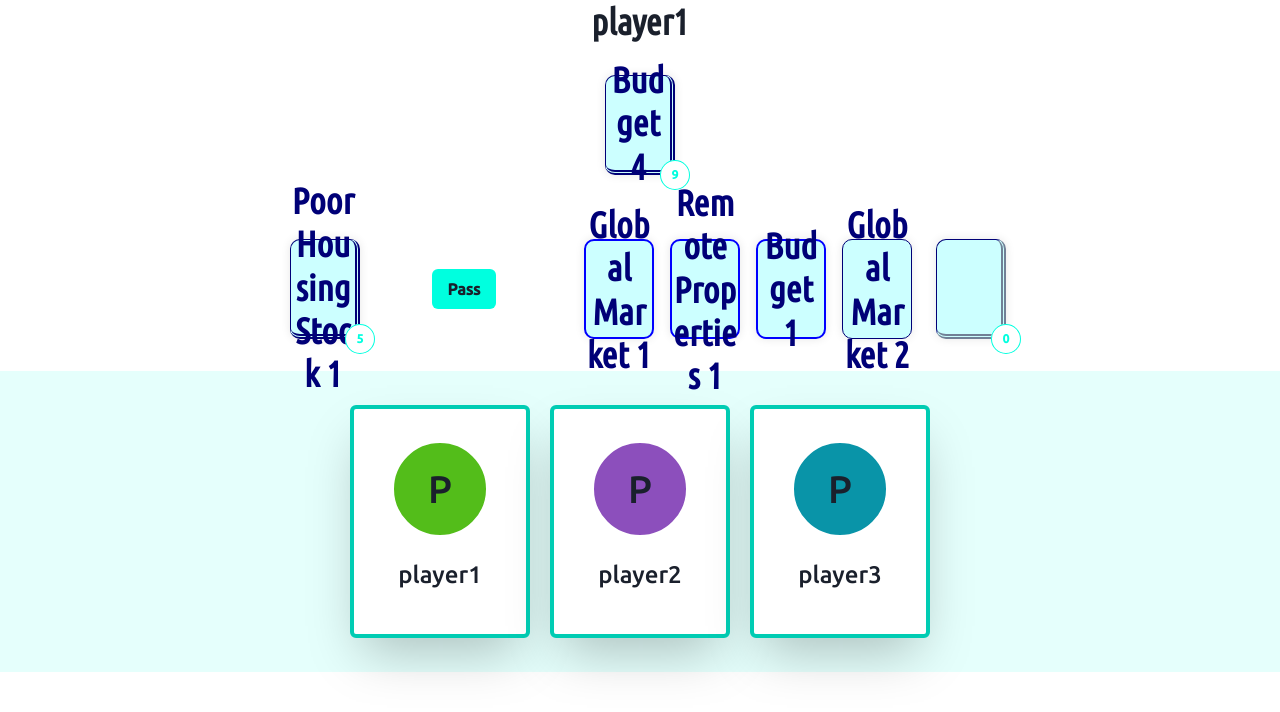
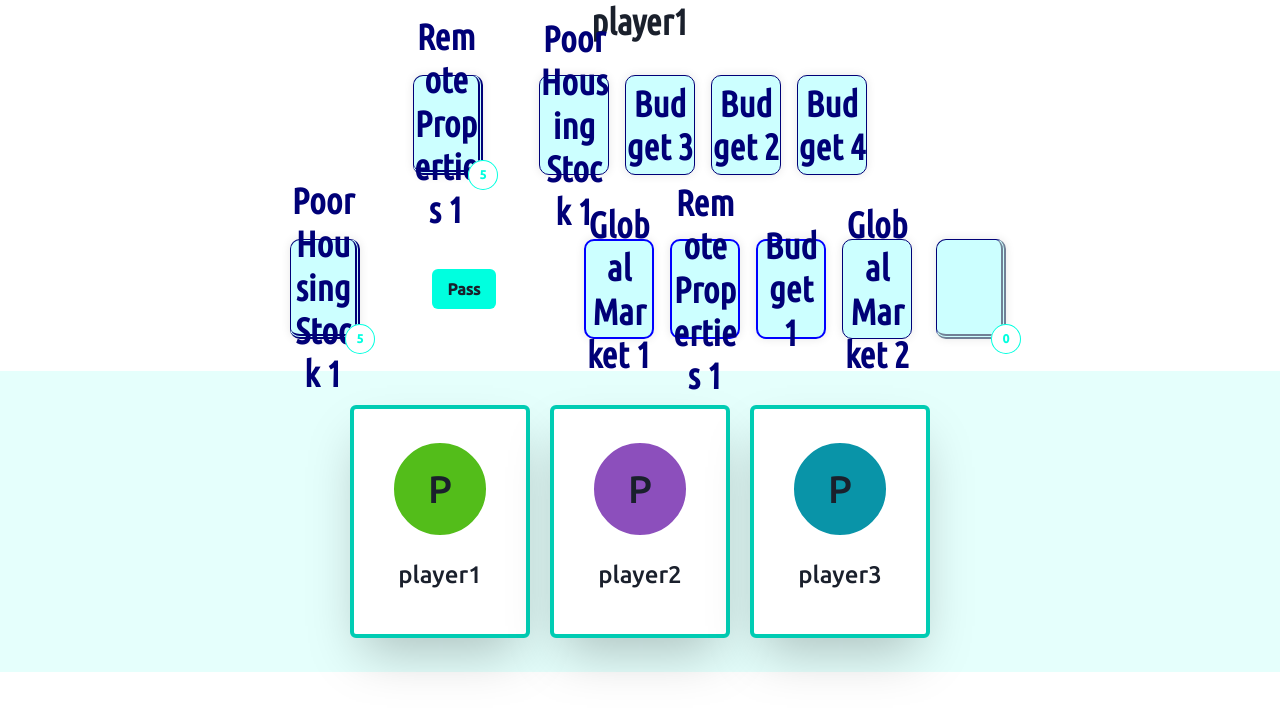
Before and after one commit to FranciscoRossoR/carbon_test, a Next.js app: page / in a window 1280 px wide. Both pictures are taken after a click on the button "Start". Shown: the top 712 px of the page. Built offline with nearby package versions, Linux system fonts and the light colour scheme.

Commit message:
feat: draw from market deck

```diff
--- a/src/components/PlayingCard.tsx
+++ b/src/components/PlayingCard.tsx
@@ -1,13 +1,13 @@
-import { Box, BoxProps, Heading, ThemingProps, useStyleConfig } from "@chakra-ui/react"
+import { border, Box, BoxProps, Heading, ThemingProps, useStyleConfig } from "@chakra-ui/react"
 import { mergeWith } from '@chakra-ui/utils';
 import { ICard } from "framework/entities/card"
 
 
-type ICardProps = ICard & ThemingProps & BoxProps & { hasCardActionProps?: boolean }
+type ICardProps = ICard & ThemingProps & BoxProps & { hasCardActionProps?: boolean } & { marketCardProps? : boolean }
 
 const PlayingCard = (props: ICardProps) => {
 
-    const { name, size, variant, sx, onClick, hasCardActionProps,  ...boxProps } = props
+    const { name, size, variant, sx, onClick, hasCardActionProps, marketCardProps,  ...boxProps } = props
 
     // Build the card style from the particular app style (styles), general card style
     const PlayingCardStyle = useStyleConfig('PlayingCard', { size, variant })
@@ -19,15 +19,24 @@
     }
     const hasCardActionStyle = hasCardActionProps ? {
         border: '2px solid blue',
-        cursor:'pointer',
+        cursor: 'pointer',
         _hover: {
             transform: 'translateY(-2px)',
             boxShadow: 'lg'
         }
     } : {
     }
+    const marketCardStyle = marketCardProps ? {
+        cursor: 'pointer',
+        _hover: {
+            transform: 'translateY(-2px)',
+            boxShadow: 'lg'
+        }
+    } : {
 
-    const boxStyle = mergeWith({}, PlayingCardStyle, cardStyle, hasCardActionStyle, boxProps, sx)
+    }
+
+    const boxStyle = mergeWith({}, PlayingCardStyle, cardStyle, hasCardActionStyle, marketCardStyle, boxProps, sx)
 
     // Card text style
     const textStyle = {
--- a/src/components/layout/DrawPanel.tsx
+++ b/src/components/layout/DrawPanel.tsx
@@ -96,11 +96,11 @@
 
 })
 
-function safeProps<T extends object>(obj: T): Partial<T> {
-        const entries = Object.entries(obj).filter(
-            ([_, value]) => typeof value !== 'function')
-        return Object.fromEntries(entries) as Partial<T>
-    }
+// function safeProps<T extends object>(obj: T): Partial<T> {
+//         const entries = Object.entries(obj).filter(
+//             ([_, value]) => typeof value !== 'function')
+//         return Object.fromEntries(entries) as Partial<T>
+//     }
 
 reaction(() => gameState.turn, () => {
     gameState.currentPlayer.drawCards(4)
--- a/src/components/layout/MarketPanel.tsx
+++ b/src/components/layout/MarketPanel.tsx
@@ -1,8 +1,10 @@
-import { Badge, Box, Center, FlexProps, HStack } from "@chakra-ui/react";
+import { Badge, Box, Center, FlexProps, HStack, Spacer } from "@chakra-ui/react";
 import { observer } from "mobx-react";
 import gameState from "pages/store";
 import React from "react";
+import PlayingCard from "src/components/PlayingCard";
 import Card from 'src/components/PlayingCard'
+import { CarbonCityZeroCard } from "src/entities/carboncityzero/carbonCityZeroCard";
 
 type IMarketPanelProps = {
 } & FlexProps
@@ -15,8 +17,11 @@
 
     public render() {
 
-        const deckSize = gameState.marketDeck.size
-        const card = gameState.marketDeck.head
+        // Market Deck
+        const marketDeckSize = gameState.marketDeck.size
+        const marketDeckHead = gameState.marketDeck.head
+        // Marketplace
+        const marketplace = gameState.marketplace
 
         const deckWidth = '70px'
         const deckStyle = {
@@ -41,9 +46,19 @@
                 <Center>
                     <HStack>
                         <Box m="1em" position="relative" w={deckWidth}>
-                            <Card sx={deckStyle} {...card} />
-                            <Badge variant="outline" colorScheme="brand" sx={badgeStyle}>{deckSize}</Badge>
+                            <Card sx={deckStyle} {...marketDeckHead} />
+                            <Badge variant="outline" colorScheme="brand" sx={badgeStyle}>{marketDeckSize}</Badge>
                         </Box>
+                        <HStack p="1em" spacing="0">
+                            {marketplace.cards.map((c, i) => {
+                                return (
+                                    <React.Fragment key={c._uid}>
+                                        <Spacer w="1em" />
+                                        <PlayingCard name={c.name} marketCardProps={true} />
+                                    </React.Fragment>
+                                )
+                            })}
+                        </HStack>
                     </HStack>
                 </Center>
             </Box>
--- a/src/entities/carboncityzero/carbonCityZeroState.ts
+++ b/src/entities/carboncityzero/carbonCityZeroState.ts
@@ -13,6 +13,7 @@
 export default class CarbonCityZeroState extends GameState {
 
     marketDeck: CardHolder<CarbonCityZeroCard>
+    marketplace: OrderedCardHolder<CarbonCityZeroCard>
     landfillPile: OrderedCardHolder<CarbonCityZeroCard>
     turn: number
 
@@ -32,7 +33,8 @@
                 ]
         this.marketDeck = new CardHolder<CarbonCityZeroCard>(cards)
         this.marketDeck.shuffle()
-        this.landfillPile = new OrderedCardHolder<CarbonCityZeroCard>([], (a,b) => 1)  // PLACEHOLDER
+        this.marketplace = new OrderedCardHolder<CarbonCityZeroCard>([], (a, b) => 1)   // PLACEHOLDER
+        this.landfillPile = new OrderedCardHolder<CarbonCityZeroCard>([], (a,b) => 1)   // PLACEHOLDER
         this.turn = -1
         makeObservable(this, {
             availableActions: override,
@@ -40,6 +42,7 @@
             gameElements: override,
             history: override,
             marketDeck: observable,
+            marketplace: observable,
             landfillPile: observable,
             turn: observable,
             currentPlayer: computed,
@@ -85,10 +88,33 @@
         if (this.status === "open" && this.enoughPlayers) {
             this.turn = 0
             this.status = "playing"
+            this.drawCards(4)
             return true
         } else {
             return false
         }
     }
 
+    public drawCards(amount: number) {
+        for (let i = 0 ; i < amount ; i ++) {
+            // Check if Market Deck is empty
+            if (this.marketDeck.size == 0) {
+                // Move Landfill Pile into Market Deck
+                for (let j = 0 ; j != this.landfillPile.size; j) {
+                    this.landfillPile.moveCard(
+                        this.landfillPile.head,
+                        this.marketDeck
+                    )
+                }
+                // Shuffle Market Deck
+                this.marketDeck.shuffle
+            }
+            // Draw a card
+            this.marketDeck.moveCard(
+                this.marketDeck.head,
+                this.marketplace
+            )
+        }
+    }
+
 }
```
